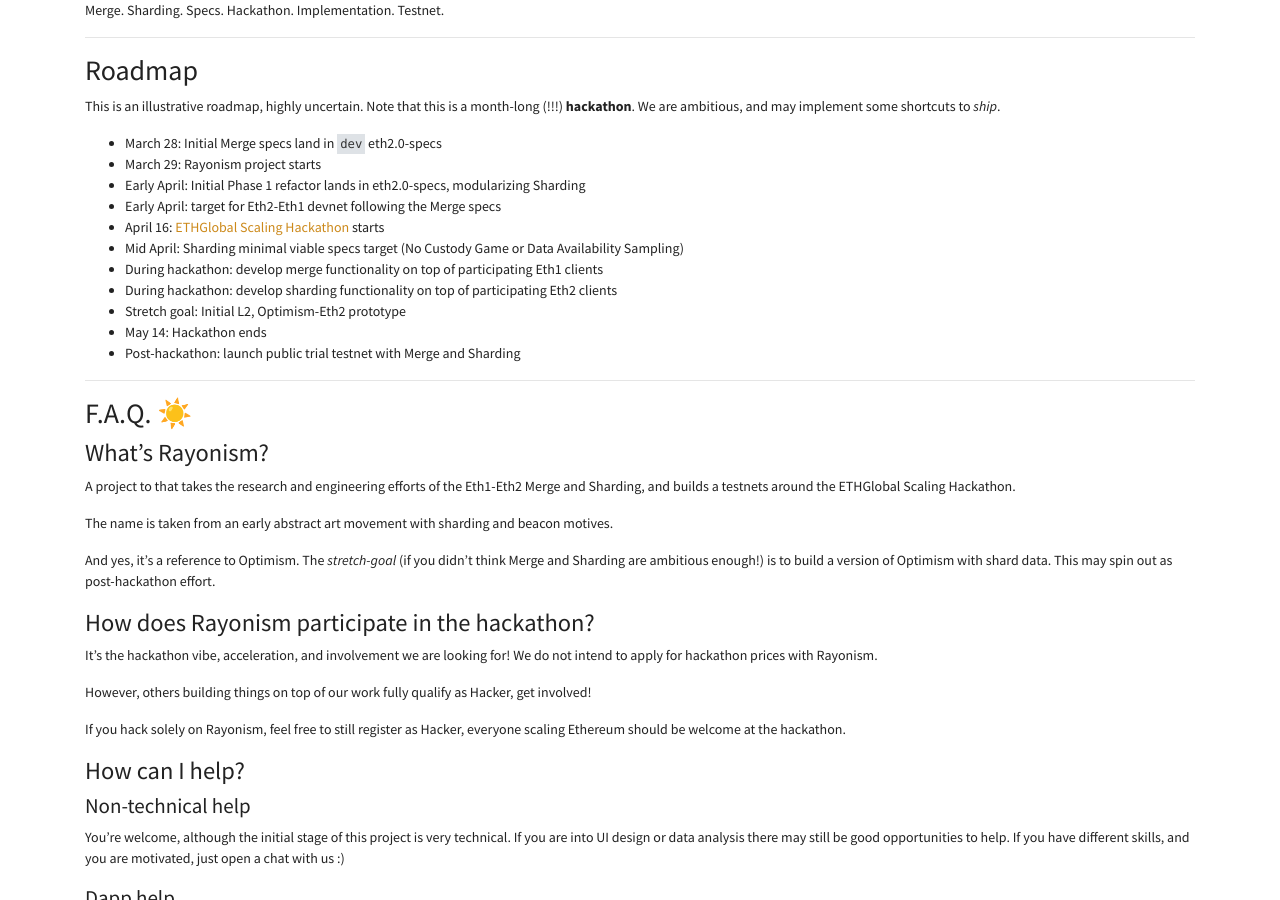
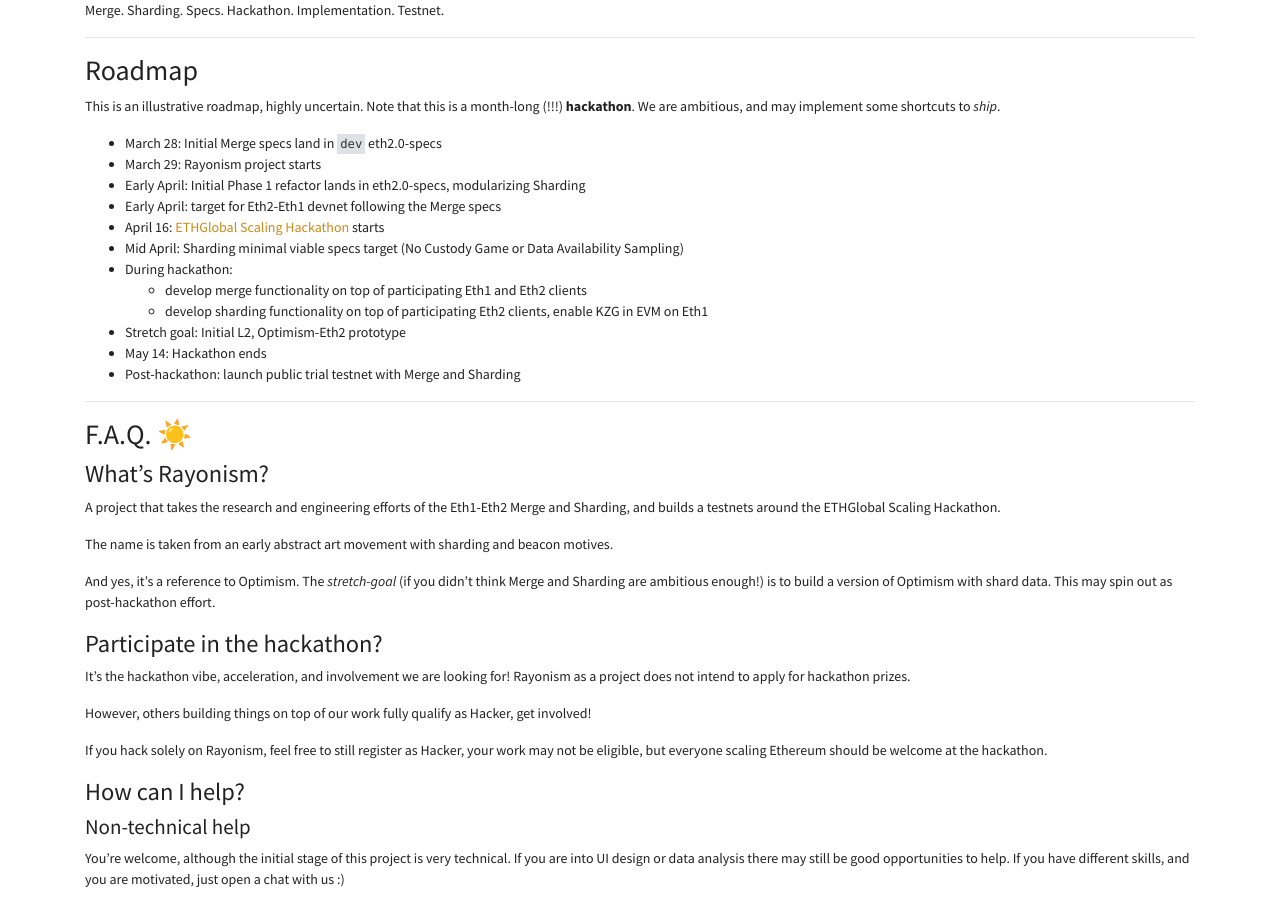
Before and after one commit to protolambda/rayonism, a Jekyll site: the page built from index.md, in a window 1280 px wide and 900 px high, scrolled down 1306 px. Built offline with Jekyll 4.4.1, drawn with Linux system fonts in a browser that asks for light colours.

Commit message:
more copy edits

```diff
--- a/index.md
+++ b/index.md
@@ -21,8 +21,9 @@
 - Early April: target for Eth2-Eth1 devnet following the Merge specs
 - April 16: [ETHGlobal Scaling Hackathon](https://scaling.ethglobal.co/) starts
 - Mid April: Sharding minimal viable specs target (No Custody Game or Data Availability Sampling)
-- During hackathon: develop merge functionality on top of participating Eth1 clients
-- During hackathon: develop sharding functionality on top of participating Eth2 clients
+- During hackathon:
+  - develop merge functionality on top of participating Eth1 and Eth2 clients
+  - develop sharding functionality on top of participating Eth2 clients, enable KZG in EVM on Eth1
 - Stretch goal: Initial L2, Optimism-Eth2 prototype
 - May 14: Hackathon ends
 - Post-hackathon: launch public trial testnet with Merge and Sharding
@@ -33,7 +34,7 @@
 
 ### What's Rayonism?
 
-A project to that takes the research and engineering efforts of the Eth1-Eth2 Merge and Sharding,
+A project that takes the research and engineering efforts of the Eth1-Eth2 Merge and Sharding,
 and builds a testnets around the ETHGlobal Scaling Hackathon.
 
 The name is taken from an early abstract art movement with sharding and beacon motives.
@@ -41,15 +42,15 @@
 And yes, it's a reference to Optimism. The *stretch-goal* (if you didn't think Merge and Sharding are ambitious enough!)
 is to build a version of Optimism with shard data. This may spin out as post-hackathon effort.
 
-### How does Rayonism participate in the hackathon?
+### Participate in the hackathon?
 
 It's the hackathon vibe, acceleration, and involvement we are looking for!
-We do not intend to apply for hackathon prices with Rayonism.
+Rayonism as a project does not intend to apply for hackathon prizes.
 
 However, others building things on top of our work fully qualify as Hacker, get involved!
 
-If you hack solely on Rayonism, feel free to still register as Hacker,
-everyone scaling Ethereum should be welcome at the hackathon.
+If you hack solely on Rayonism, feel free to still register as Hacker, your work may not be eligible,
+but everyone scaling Ethereum should be welcome at the hackathon.
 
 ### How can I help?
 
```
